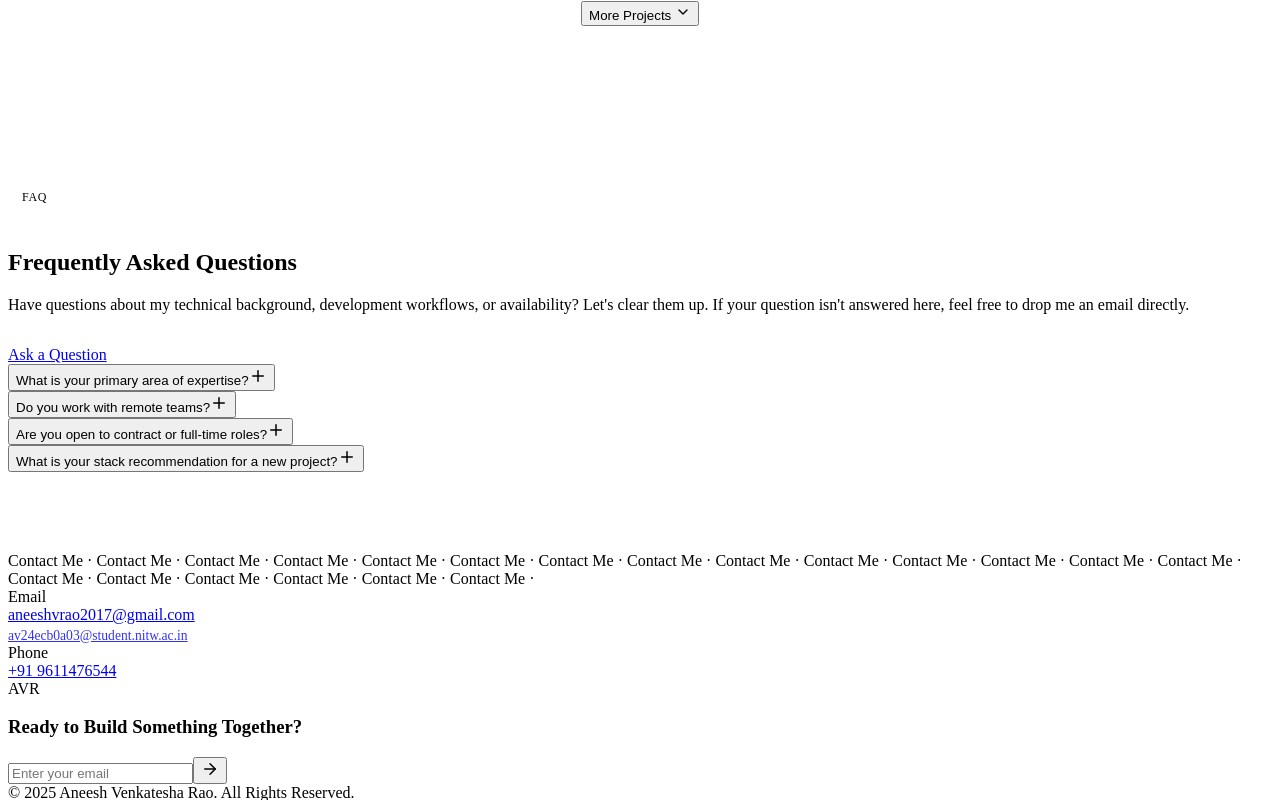
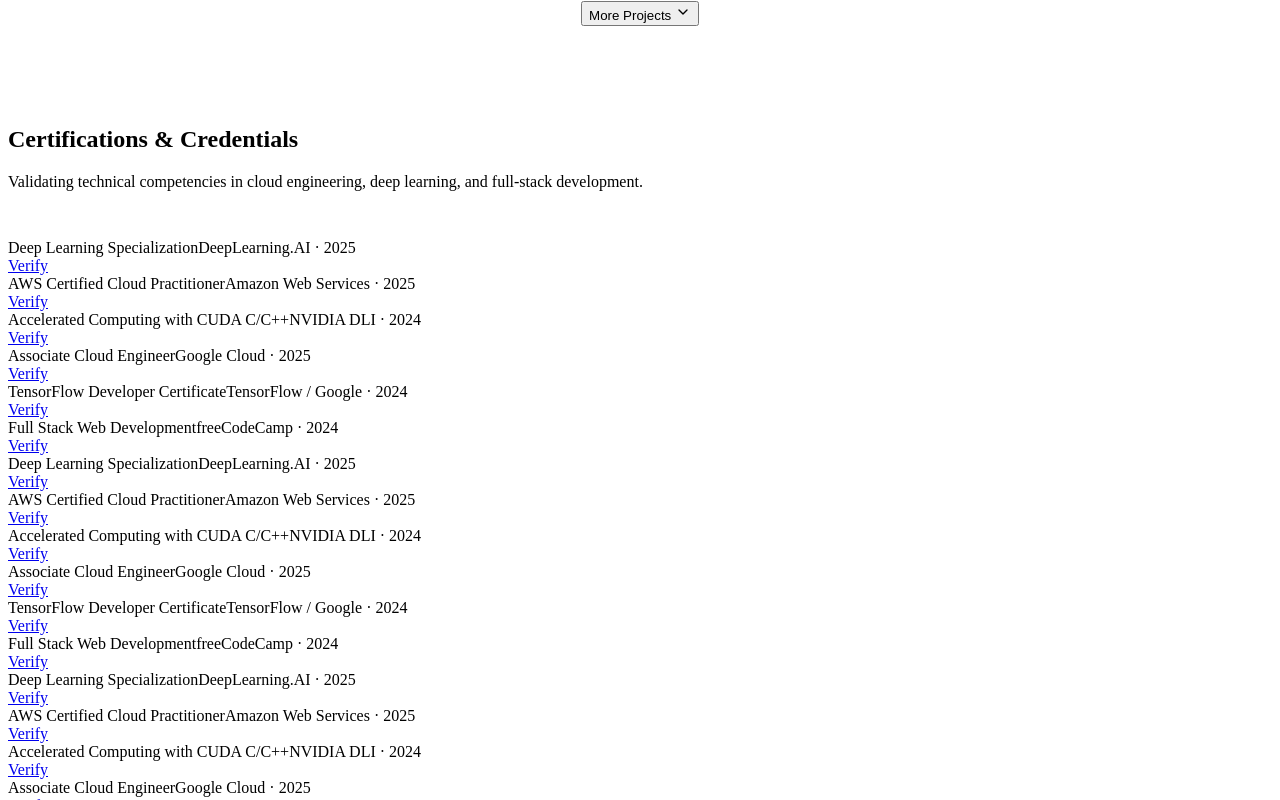
Before and after one commit to AneeshVRao/portfolio, a React (Vite) app: page / in a window 1280 px wide. Shown: the part 9600-10400 px from the top of the page. Built offline with nearby package versions, Linux system fonts and the light colour scheme; the HTML template or start-up script is replaced by a standard one.

Commit message:
feat: add certifications marquee section, set up og-image.jpg, and update index.html OG metadata tags

```diff
--- a/index.html
+++ b/index.html
@@ -19,24 +19,25 @@
     <title>Aneesh Venkatesha Rao — Portfolio</title>
 
     <!-- Primary Meta Tags -->
-    <meta name="title" content="Aneesh Venkatesha Rao — Portfolio" />
-    <meta name="description" content="AI Systems Builder & Full-Stack Engineer. Building high-performance, intelligent web systems and machine learning applications." />
+    <meta name="title" content="Aneesh Venkatesha Rao — Full-Stack & AI Engineer" />
+    <meta name="description" content="Building AI-powered products, scalable systems, and open-source tools." />
     <meta name="keywords" content="Aneesh Venkatesha Rao, AI Systems Builder, Full-Stack Engineer, Machine Learning, Portfolio, React, TypeScript" />
     <meta name="author" content="Aneesh Venkatesha Rao" />
 
     <!-- Open Graph / Facebook -->
-    <meta property="og:type" content="website" />
-    <meta property="og:url" content="https://aneeshvrao.github.io/portfolio/" />
-    <meta property="og:title" content="Aneesh Venkatesha Rao — Portfolio" />
-    <meta property="og:description" content="AI Systems Builder & Full-Stack Engineer. Building high-performance, intelligent web systems and machine learning applications." />
-    <meta property="og:image" content="https://raw.githubusercontent.com/AneeshVRao/portfolio/main/projects.png" />
+    <meta property="og:title"       content="Aneesh Venkatesha Rao — Full-Stack & AI Engineer" />
+    <meta property="og:description" content="Building AI-powered products, scalable systems, and open-source tools." />
+    <meta property="og:image"       content="https://aneeshvrao.github.io/portfolio/og-image.jpg" />
+    <meta property="og:url"         content="https://aneeshvrao.github.io/portfolio/" />
+    <meta property="og:type"        content="website" />
 
     <!-- Twitter -->
-    <meta property="twitter:card" content="summary_large_image" />
-    <meta property="twitter:url" content="https://aneeshvrao.github.io/portfolio/" />
-    <meta property="twitter:title" content="Aneesh Venkatesha Rao — Portfolio" />
-    <meta property="twitter:description" content="AI Systems Builder & Full-Stack Engineer. Building high-performance, intelligent web systems and machine learning applications." />
-    <meta property="twitter:image" content="https://raw.githubusercontent.com/AneeshVRao/portfolio/main/projects.png" />
+    <meta name="twitter:card"       content="summary_large_image" />
+    <meta name="twitter:url"         content="https://aneeshvrao.github.io/portfolio/" />
+    <meta name="twitter:title"       content="Aneesh Venkatesha Rao — Full-Stack & AI Engineer" />
+    <meta name="twitter:description" content="Building AI-powered products, scalable systems, and open-source tools." />
+    <meta name="twitter:image"       content="https://aneeshvrao.github.io/portfolio/og-image.jpg" />
+
 
     <link rel="preconnect" href="https://fonts.googleapis.com">
     <link rel="preconnect" href="https://fonts.gstatic.com" crossorigin>
--- a/src/App.tsx
+++ b/src/App.tsx
@@ -7,6 +7,7 @@
 import TechnicalToolkit from './components/TechnicalToolkit'
 import Method from './components/Method'
 import Projects from './components/Projects'
+import Certifications from './components/Certifications'
 import FAQ from './components/FAQ'
 import ContactFooter from './components/ContactFooter'
 
@@ -43,6 +44,7 @@
       <TechnicalToolkit />
       <Method />
       <Projects />
+      <Certifications />
       <FAQ />
       <ContactFooter />
     </>
--- /dev/null
+++ b/src/components/Certifications.tsx
@@ -0,0 +1,41 @@
+import { certifications } from '../data/certifications'
+
+export default function Certifications() {
+  // Repeat the list to ensure seamless looping (3 times makes calc(-100% / 3) loop perfectly)
+  const duplicatedList = [...certifications, ...certifications, ...certifications]
+
+  return (
+    <section id="certifications" className="certifications">
+      <div className="container">
+        <h2 className="section-title text-center">Certifications & Credentials</h2>
+        <p className="section-sub text-center" style={{ margin: '0 auto 48px' }}>
+          Validating technical competencies in cloud engineering, deep learning, and full-stack development.
+        </p>
+      </div>
+
+      <div className="certifications-marquee">
+        <div className="certifications-track">
+          {duplicatedList.map((c, index) => (
+            <div key={`${c.id}-${index}`} className="certifications-badge">
+              <div className="cert-badge__dot" />
+              <div className="cert-badge__content">
+                <span className="cert-badge__title">{c.title}</span>
+                <span className="cert-badge__issuer">{c.issuer} · {c.date}</span>
+              </div>
+              {c.url && (
+                <a
+                  href={c.url}
+                  target="_blank"
+                  rel="noopener noreferrer"
+                  className="cert-badge__link"
+                >
+                  Verify
+                </a>
+              )}
+            </div>
+          ))}
+        </div>
+      </div>
+    </section>
+  )
+}
--- a/src/components/Navbar.tsx
+++ b/src/components/Navbar.tsx
@@ -34,13 +34,14 @@
       setScrolled(!isTop)
 
       // Section theme mapping
-      const sections = ['hero', 'about', 'toolkit', 'method', 'projects', 'faq', 'contact']
+      const sections = ['hero', 'about', 'toolkit', 'method', 'projects', 'certifications', 'faq', 'contact']
       const sectionThemes: Record<string, 'dark' | 'light' | 'beige'> = {
         hero: 'dark',
         about: 'beige',
         toolkit: 'light',
         method: 'beige',
         projects: 'light',
+        certifications: 'light',
         faq: 'beige',
         contact: 'dark',
       }
--- /dev/null
+++ b/src/data/certifications.ts
@@ -0,0 +1,53 @@
+export interface Certification {
+  id: string;
+  title: string;
+  issuer: string;
+  date: string;
+  credentialId?: string;
+  url?: string;
+}
+
+export const certifications: Certification[] = [
+  {
+    id: 'deep-learning',
+    title: 'Deep Learning Specialization',
+    issuer: 'DeepLearning.AI',
+    date: '2025',
+    url: 'https://coursera.org'
+  },
+  {
+    id: 'aws-cloud',
+    title: 'AWS Certified Cloud Practitioner',
+    issuer: 'Amazon Web Services',
+    date: '2025',
+    url: 'https://aws.amazon.com'
+  },
+  {
+    id: 'nvidia-cuda',
+    title: 'Accelerated Computing with CUDA C/C++',
+    issuer: 'NVIDIA DLI',
+    date: '2024',
+    url: 'https://nvidia.com'
+  },
+  {
+    id: 'google-cloud',
+    title: 'Associate Cloud Engineer',
+    issuer: 'Google Cloud',
+    date: '2025',
+    url: 'https://cloud.google.com'
+  },
+  {
+    id: 'tensorflow',
+    title: 'TensorFlow Developer Certificate',
+    issuer: 'TensorFlow / Google',
+    date: '2024',
+    url: 'https://tensorflow.org'
+  },
+  {
+    id: 'full-stack',
+    title: 'Full Stack Web Development',
+    issuer: 'freeCodeCamp',
+    date: '2024',
+    url: 'https://freecodecamp.org'
+  }
+]
--- a/src/styles/global.css
+++ b/src/styles/global.css
@@ -1412,3 +1412,118 @@
     box-shadow: 0 0 0 0 rgba(16, 185, 129, 0);
   }
 }
+
+/* ── Certifications Section ────────────────── */
+.certifications {
+  padding: 100px 0;
+  background-color: var(--bg-white);
+  overflow: hidden;
+  border-top: 1px solid var(--border);
+  border-bottom: 1px solid var(--border);
+}
+
+.certifications-marquee {
+  width: 100%;
+  overflow: hidden;
+  position: relative;
+  display: flex;
+  padding: 10px 0;
+}
+
+.certifications-marquee::before,
+.certifications-marquee::after {
+  content: '';
+  position: absolute;
+  top: 0;
+  width: 150px;
+  height: 100%;
+  z-index: 2;
+  pointer-events: none;
+}
+
+.certifications-marquee::before {
+  left: 0;
+  background: linear-gradient(to right, var(--bg-white) 0%, transparent 100%);
+}
+
+.certifications-marquee::after {
+  right: 0;
+  background: linear-gradient(to left, var(--bg-white) 0%, transparent 100%);
+}
+
+.certifications-track {
+  display: flex;
+  gap: 24px;
+  width: max-content;
+  animation: scrollMarquee 35s linear infinite;
+}
+
+@keyframes scrollMarquee {
+  0% {
+    transform: translateX(0);
+  }
+  100% {
+    transform: translateX(calc(-100% / 3));
+  }
+}
+
+.certifications-badge {
+  display: flex;
+  align-items: center;
+  gap: 16px;
+  background: var(--bg-card);
+  border: 1px solid var(--border);
+  border-radius: 16px;
+  padding: 14px 24px;
+  box-shadow: 0 4px 12px rgba(0, 0, 0, 0.02);
+  white-space: nowrap;
+  transition: border-color 0.3s ease, box-shadow 0.3s ease;
+}
+
+.certifications-badge:hover {
+  border-color: var(--accent-light);
+  box-shadow: 0 6px 16px rgba(192, 82, 10, 0.05);
+}
+
+.cert-badge__dot {
+  width: 8px;
+  height: 8px;
+  background: var(--accent);
+  border-radius: 50%;
+}
+
+.cert-badge__content {
+  display: flex;
+  flex-direction: column;
+  gap: 4px;
+}
+
+.cert-badge__title {
+  font-family: var(--font-body);
+  font-size: 14px;
+  font-weight: 600;
+  color: var(--text-primary);
+}
+
+.cert-badge__issuer {
+  font-family: var(--font-body);
+  font-size: 12px;
+  color: var(--text-secondary);
+}
+
+.cert-badge__link {
+  font-family: var(--font-body);
+  font-size: 11px;
+  font-weight: 600;
+  color: var(--accent);
+  background: var(--accent-light);
+  padding: 4px 10px;
+  border-radius: 999px;
+  text-decoration: none;
+  transition: background-color 0.2s ease, color 0.2s ease;
+}
+
+.cert-badge__link:hover {
+  background: var(--accent);
+  color: #ffffff;
+}
```
Also changed, not shown: public/og-image.jpg (added).
